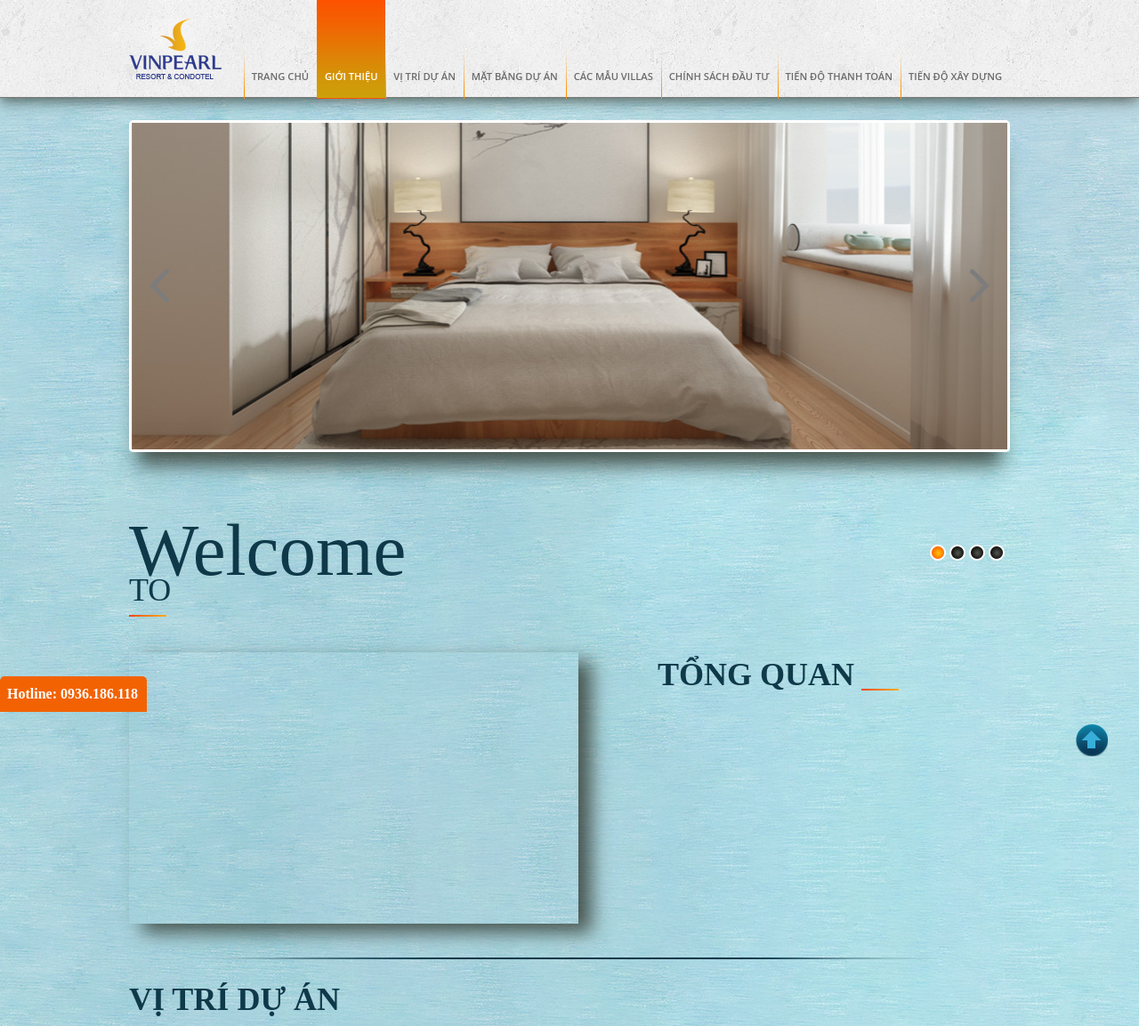
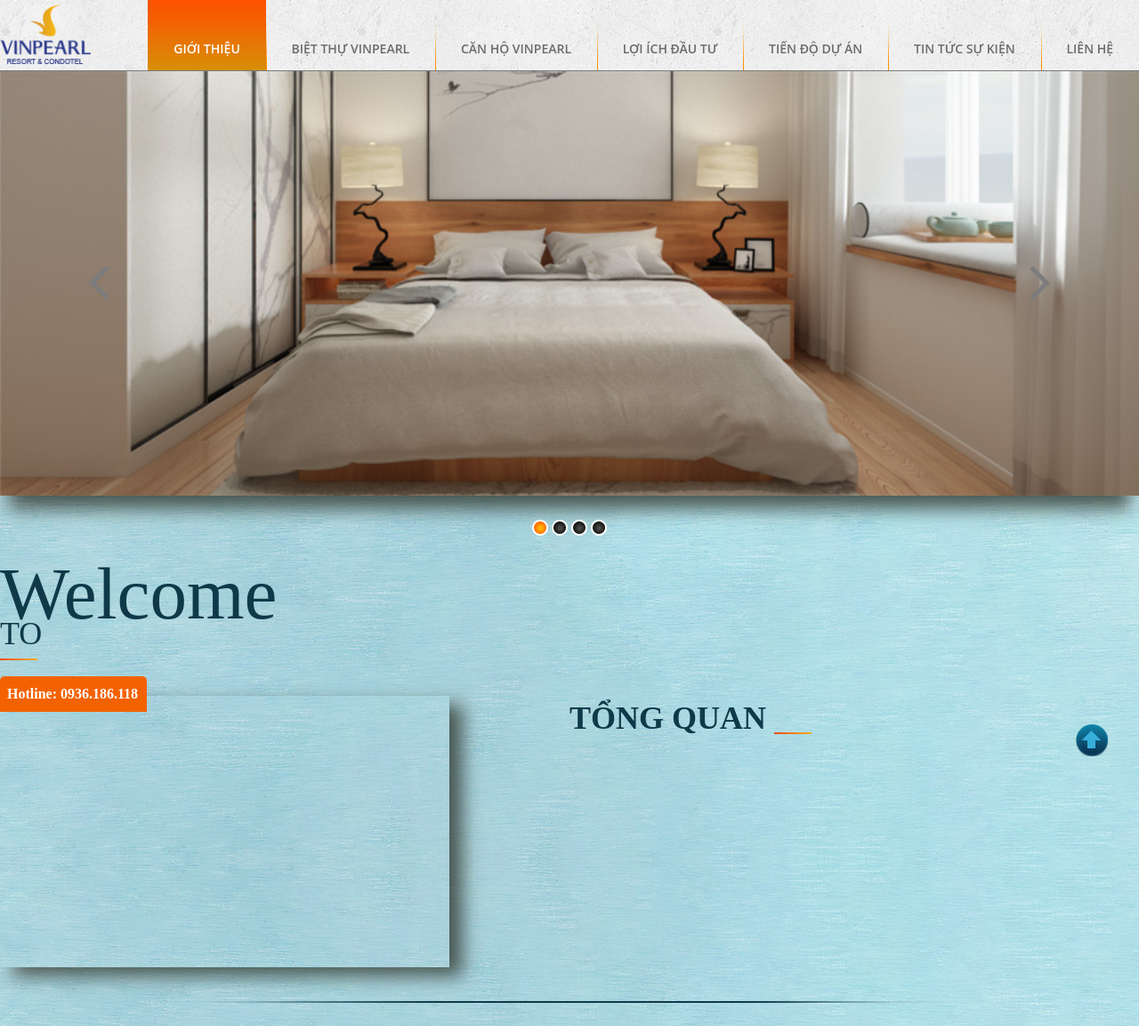
Before and after one commit to LeeGarden/vinpearl-web, a Laravel app: template resources/views/client/detail.blade.php in a window 1280 px wide. Shown: the top 1153 px of the page at 89% size. Run offline with Laravel 8, Linux system fonts and the light colour scheme; the template is opened without the code that fills it, so the values that code supplies are empty; settings files or empty folders that the repository lacks are supplied; some web fonts are replaced.

Commit message:
noi dung sua

```diff
--- a/public/client/css/style.css
+++ b/public/client/css/style.css
@@ -143,6 +143,11 @@
 	position: relative;
 	margin: 0 auto;
 }
+.box-wp-2 {
+	max-width: 1300px;
+	position: relative;
+	margin: 0 auto;
+}
 .mt-40{
 	margin-top: 40px;
 }
@@ -182,7 +187,6 @@
 /* ------------------ HEADER ------------------- */
 .header {
 	background:url(../img/br-header.jpg);
-	height: 110px;
 	max-width: 1920px;
 	width: 100%;
 	border-bottom: 1px solid #797979;
@@ -192,8 +196,11 @@
 }
 .header-left{
 	float: left;
-    margin-top: 21px;
-    width: 13%;
+    margin-top: 5px;
+    width: 8%;
+}
+.header-left img{
+	width: 100%;
 }
 .header-right{
 	float: right;
@@ -224,7 +231,7 @@
 }
 .navigation > ul > li a span{
 	position: relative;
-	top: 30px;
+	top: 15px;
 }
 .navigation > ul > li:first-child a {
     margin-left: 0;
@@ -234,7 +241,7 @@
     display: block;
     font-size: 14px;
     font-weight: 600;
-    line-height: 110px;
+    line-height: 79px;
     text-align: center;
     white-space: nowrap;
     position: relative;
@@ -243,7 +250,7 @@
 	position: absolute;
 	left: -9999px;
 	/*top: 40px;*/
-	width: 200px;
+	width: 197px;
 	z-index: 999;
 	padding-top: 30px;
 	opacity: 0;
@@ -322,8 +329,8 @@
 	font-size: 13px;
 	text-decoration: none;
 	padding: 0 10px 0 15px;
-	line-height: 36px;
-	width: 200px;
+	line-height: 32px;
+	width: 197px;
 	font-family: "UTMAvo";
 	font-weight: bold;
 	overflow: hidden;
@@ -367,13 +374,28 @@
 	-moz-box-shadow: 0px 5px 12px 0px rgba(48, 55, 46, 0.8);
 	box-shadow: 0px 25px 20px -10px rgba(48, 55, 46, 0.8);
 }
+.header.fixed{
+	position: fixed;
+	z-index: 9999;
+}
+.header.fixed .header-left{
+	margin-top: 1px;
+    width: 6%;
+	margin-left: 40px;
+}
+.header.fixed .header-right .navigation ul li a{
+	line-height: 54px;
+}
+.header.fixed .header-right .navigation ul li a span{
+	top: 2px;
+}
+.header.fixed .header-right .navigation ul ul li a{
+	line-height: 32px;
+}
 /* ------------------ SLIDE ------------------- */
 .slider{
-	margin-top: 25px;
-}
-.slider ul.slide{
-	border: 3px solid #fff;
-	border-radius: 5px;
+	max-width: 1920px;
+	width: 100%;
 }
 .slider ul.slide li{
 	cursor: pointer;
@@ -382,14 +404,14 @@
 	width: 100%;
 }
 ul.slick-dots {
-	width: 9%;
+	width: 100%;
     position: absolute;
-    bottom: -125px;
-    right: 0;
+    bottom: -45px;
     display: block;
     padding: 0;
     list-style: none;
     z-index: 1;
+	text-align: center;
 }
 .slick-dots li {
     position: relative;
@@ -425,11 +447,11 @@
 	outline: none;
 }
 .slider .slick-next{
-	right: 20px;
+	right: 100px;
 	background: url(../img/next.png);
 }
 .slider .slick-prev{
-	left: 20px;
+	left: 100px;
 	background: url(../img/prev.png);
 }
 .slider .slick-next:hover{
@@ -533,6 +555,7 @@
 	text-align: left;
 	float: left;
 	margin-right: 2.5%;
+	min-height: 221px;
 }
 .benefits .comma .box-total .box:last-child{
 	margin-right: 0;
@@ -959,12 +982,12 @@
 	padding-bottom: 35px;
 }
 .sec-02 .box-left{
-	width: 60%;
+	width: 50%;
 	float: left;
 }
 .sec-02 .box-right{
-	width: 40%;
-	float: right;
+	width: 50%;
+	float: left;
 }
 .sec-02 .box-left iframe{
 	webkit-box-shadow: 0px 5px 12px 0px rgba(48, 55, 46, 0.8);
@@ -976,7 +999,7 @@
 	font-size: 36px;
 	padding: 15px 0 20px 0;
     background: url(../img/bd-h1.jpg) no-repeat;
-    background-position: right 125px bottom 12px;
+    background-position: left 230px bottom 12px;
 }
 .sec-03{
 	padding: 35px 0;
--- a/public/client/js/main.js
+++ b/public/client/js/main.js
@@ -104,6 +104,16 @@
 });
 //WOW
 new WOW().init();
+//header
+$(function(){
+    $(window).scroll(function(){
+        if($(this).scrollTop() > 0){
+            $('.header').addClass('fixed');
+        }else{
+            $('.header').removeClass('fixed');
+        }
+    });
+});
 //ajax post add info consult
 $('#sendConsult').click(function(){
     var url = $(this).attr('url-data');
--- a/resources/views/client/detail.blade.php
+++ b/resources/views/client/detail.blade.php
@@ -1,6 +1,6 @@
 @extends('client.master')
 @section('header')
-	<div class="box-wp clearfix">
+	<div class="box-wp-2 clearfix">
 		<div class="header-left">
 			<a href="{{ asset('/') }}" title="VINPEARL">
 				<img src="{{ asset('client') }}/img/logo.png" alt="VINPEARL" />
@@ -9,44 +9,64 @@
 		<div class="header-right">
 			<nav class="navigation" role="navigation">
 				<ul>
-					<li>
-						<a href="{{ asset('/') }}" title="Trang chủ" class="hvr-underline-from-left">
-							<span>TRANG CHỦ</span>
-						</a>
-					</li>
 					<li class="active">
 						<a href="#" title="Giới thiệu" class="hvr-underline-from-left">
 							<span>GIỚI THIỆU</span>
 						</a>
 					</li>
 					<li>
-						<a href="#location" title="Vị trí dự án" class="hvr-underline-from-left">
-							<span>VỊ TRÍ DỰ ÁN</span>
+						<a href="#" title="Giới thiệu" class="hvr-underline-from-left">
+							<span>BIỆT THỰ VINPEARL</span>
+						</a>
+						<ul>
+							<?php
+								use App\Http\Controllers\HomeController;
+							?>
+							@foreach ($menuParent as $mpr)
+								<?php
+									$child = HomeController::loadMenuOfParent($mpr['id']);
+								?>
+								<li>
+									<a href="#" title="Giới thiệu">{{ $mpr['name'] }}</a>
+									<ul>
+										@foreach ($child as $ch)
+											<li>
+												<a href="{{ asset('du-an') }}/{{ $ch['slug'] }}" class="no-after" title="Giới thiệu">{{ $ch['name'] }}</a>
+											</li>
+										@endforeach
+									</ul>
+								</li>
+							@endforeach
+							@foreach ($menuNoChild as $mnc)
+								<li>
+									<a href="{{ asset('du-an') }}/{{ $mnc['slug'] }}" class="no-after" title="Giới thiệu">{{ $mnc['name'] }}</a>
+								</li>
+							@endforeach
+						</ul>
+					</li>
+					<li>
+						<a href="#" title="Giới thiệu" class="hvr-underline-from-left">
+							<span>CĂN HỘ VINPEARL</span>
 						</a>
 					</li>
 					<li>
-						<a href="#overall_ground" title="Mặt bằng dự án" class="hvr-underline-from-left">
-							<span>MẶT BẰNG DỰ ÁN</span>
+						<a href="#" title="Giới thiệu" class="hvr-underline-from-left">
+							<span>LỢI ÍCH ĐẦU TƯ</span>
 						</a>
 					</li>
 					<li>
-						<a href="#sample_villas" title="Các mẫu villas" class="hvr-underline-from-left">
-							<span>CÁC MẪU VILLAS</span>
+						<a href="#" title="Giới thiệu" class="hvr-underline-from-left">
+							<span>TIẾN ĐỘ DỰ ÁN</span>
 						</a>
 					</li>
 					<li>
-						<a href="#investment" title="Chính sách đầu tư" class="hvr-underline-from-left">
-							<span>CHÍNH SÁCH ĐẦU TƯ</span>
+						<a href="#" title="Giới thiệu" class="hvr-underline-from-left">
+							<span>TIN TỨC SỰ KIỆN</span>
 						</a>
 					</li>
 					<li>
-						<a href="#payment_prg" title="Tiến độ thanh toán" class="hvr-underline-from-left">
-							<span>TIẾN ĐỘ THANH TOÁN</span>
-						</a>
-					</li>
-					<li>
-						<a href="#constr_prg" title="Tiến độ xây dựng" class="hvr-underline-from-left">
-							<span>TIẾN ĐỘ XÂY DỰNG</span>
+						<a href="#contact" title="Giới thiệu" class="hvr-underline-from-left">
+							<span>LIÊN HỆ</span>
 						</a>
 					</li>
 				</ul>
@@ -55,12 +75,7 @@
 	</div>
 @endsection
 @section('container')
-	<style type="text/css">
-		.mh-box{
-			min-height: 280px;
-		}
-	</style>
-	<div class="box-wp">
+	<div class="box-wp-2">
 		<section class="section">
 			<div class="sec-01">
 				<h1>Welcome <p>TO {{ $project->name }}</p></h1>
--- /dev/null
+++ b/resources/views/client/include/company.php
@@ -0,0 +1,10 @@
+
+<div class="box-wp">
+	<div class="trademark">
+		<h2>CÁC ĐƠN VỊ TƯ VẤN THIẾT KẾ VÀ THI CÔNG</h2>
+		<p>We accomplish individual projects</p>
+		<div class="trademark-slide">
+			<img src="{{ asset('client') }}/img/trademark.jpg" alt="">
+		</div>
+	</div>
+</div>
--- a/resources/views/client/include/head.blade.php
+++ b/resources/views/client/include/head.blade.php
@@ -5,9 +5,9 @@
 <link rel="stylesheet" type="text/css" href="{{ asset('client') }}/css/hover.css">
 <link rel="stylesheet" type="text/css" href="{{ asset('client') }}/css/font-awesome.css">
 <link rel="stylesheet" type="text/css" href="{{ asset('client') }}/css/slick.css">
-<link rel="stylesheet" type="text/css" href="{{ asset('client') }}/css/style.css">
 <link rel="stylesheet" type="text/css" href="{{ asset('client') }}/js/datetimepicker/jquery.datetimepicker.css">
 <link rel="stylesheet" type="text/css" href="{{ asset('client') }}/js/fancybox/jquery.fancybox.css">
 <link rel="stylesheet" type="text/css" href="{{ asset('client') }}/js/fancybox/helpers/jquery.fancybox-buttons.css">
 <link rel="stylesheet" type="text/css" href="{{ asset('client') }}/js/fancybox/helpers/jquery.fancybox-thumbs.css">
+<link rel="stylesheet" type="text/css" href="{{ asset('client') }}/css/style.css">
 <link rel="shortcut icon" href="{{ asset('') }}/favicon.ico">
--- a/resources/views/client/include/register-sale.blade.php
+++ b/resources/views/client/include/register-sale.blade.php
@@ -1,6 +1,7 @@
 <div class="box-wp clearfix">
 	<div class="register">
 		<h3>ĐĂNG KÝ MỞ BÁN</h3>
+		<form>
 			<div class="time-total clearfix">
 				<div class="time">
 					<p>NGÀY</p>
@@ -33,5 +34,6 @@
 				</div>
 			</div>
 			<button type="submit" id="sendRegSale" class="inp-sm" url-data="{{ asset('/dang-ky-ban') }}" data-token="{{ csrf_token() }}">GỬI ĐI</button>
+		</form
 	</div>
 </div>
--- a/resources/views/client/include/slide-top.blade.php
+++ b/resources/views/client/include/slide-top.blade.php
@@ -1,4 +1,4 @@
-<div class="box-wp shadow">
+<div class="shadow">
 	<ul class="slide">
 		<li>
             <img src="{{ asset('client') }}/img/slide1.jpg">
--- a/resources/views/client/master.blade.php
+++ b/resources/views/client/master.blade.php
@@ -2,14 +2,6 @@
 <html lang="en">
 <head>
 	@include('client.include.head')
-	<style type="text/css">
-		.no-after::after{
-			content: ""!important;
-		}
-		.navigation > ul > li a span {
-		    font-size: 80%;
-		}
-	</style>
 </head>
 <body>
 	<div id="wrapper">
@@ -25,6 +17,9 @@
 		<section class="pg-bottom">
 			@include('client.include.register-sale')
 		</section><!-- /sec06 -->
+		<section class="sec05">
+			@include('client.include.company')
+		</section><!-- /sec05 -->
 		<footer class="footer" id="contact">
     		@include('client.include.footer')
 		</footer><!-- /footer -->
```
Also changed, not shown: resources/views/client/index.blade.php (+4 -15 lines).
